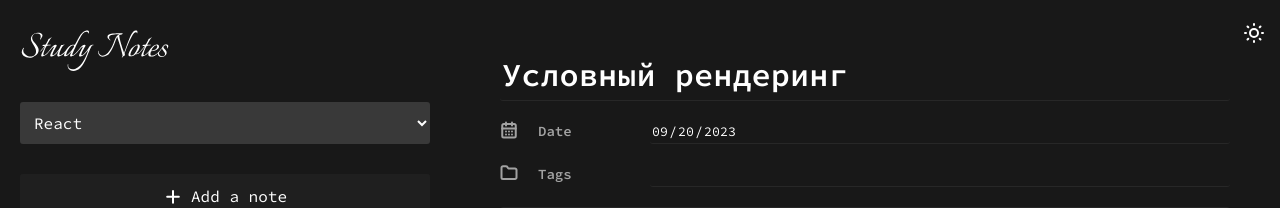
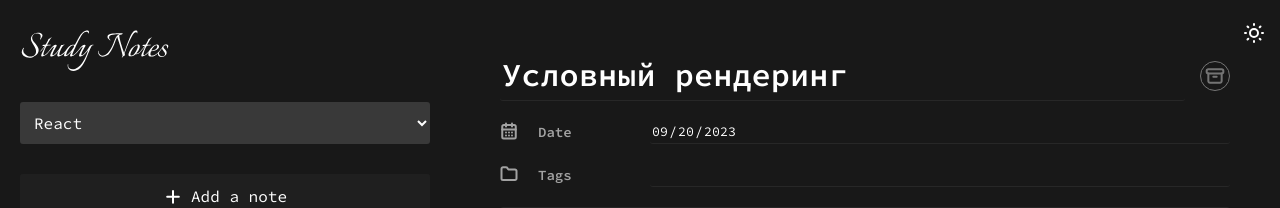
Before and after one commit to katie-soft/study-notes-react-app, a React (Vite) app: page / in a window 1280 px wide. Both pictures are taken after a click on the button 225 px from the left and 298 px from the top of the page. Shown: the top 208 px of the page. Built offline with nearby package versions, Linux system fonts and the light colour scheme.

Commit message:
feat: add functionality to delete notes

```diff
--- a/src/App.jsx
+++ b/src/App.jsx
@@ -15,7 +15,7 @@ import { ThemeContextProvider } from './context/theme.context';
 function App() {
 
 	const [items, setItems] = useLocalStorage('data');
-	const [selectedItem, setSelectedItem] = useState({});
+	const [selectedItem, setSelectedItem] = useState(null);
 
 	const addItem = newItem => {
 		if (!newItem.id) {
@@ -34,7 +34,10 @@ function App() {
 				return i;
 			})]);
 		}
+	};
 
+	const deleteItem = (id) => {
+		setItems([...items.filter(i => i.id !== id)]);
 	};
 
 	return (
@@ -43,12 +46,12 @@ function App() {
 				<div className={styles.app}>
 					<NavPanel>
 						<Header />
-						<NewItemButton />
+						<NewItemButton clearForm={() => setSelectedItem(null)} />
 						<JournalList listItems={mapItems(items)} setItem={setSelectedItem}/>
 					</NavPanel>
 					<Body>
 						<ThemeSelect />
-						<Form formSubmit={addItem} data={selectedItem} />
+						<Form formSubmit={addItem} onDelete={deleteItem} data={selectedItem} />
 					</Body>
 				</div>
 			</TopicContextProvider>
--- a/src/components/Form/Form.jsx
+++ b/src/components/Form/Form.jsx
@@ -7,7 +7,7 @@ import styles from './Form.module.css';
 import { TopicContext } from '../../context/topic.context';
 import { ThemeContext } from '../../context/theme.context';
 
-function Form({ formSubmit, data }) {
+function Form({ formSubmit, data, onDelete }) {
 
 	const [formState, dispatchForm] = useReducer(formReducer, INITIAL_STATE);
 	const {isValid, values, isReadyToSubmit} = formState;
@@ -34,6 +34,10 @@ function Form({ formSubmit, data }) {
 	};
 
 	useEffect(() => {
+		if (!data) {
+			dispatchForm({ type: 'CLEAR'});
+			dispatchForm({ type: 'SET_VALUE', payload: { topicId }});
+		}
 		dispatchForm({ type: 'SET_VALUE', payload: { ...data }});
 	}, [data]);
 
@@ -75,6 +79,12 @@ function Form({ formSubmit, data }) {
 		dispatchForm({ type: 'SUBMIT' });
 	};
 
+	const deleteJournalItem = () => {
+		onDelete(data.id);
+		dispatchForm({ type: 'CLEAR'});
+		dispatchForm({ type: 'SET_VALUE', payload: { topicId }});
+	};
+
 	return (
 		<form className={styles.form} onSubmit={handleForm}>
 			<div className={styles['form-row']}>
@@ -88,6 +98,14 @@ function Form({ formSubmit, data }) {
 					value={values.title}
 					onChange={onChange}
 				/>
+				{data?.id &&
+				<button className={cn(styles['button-archive'], {
+					[styles['button-archive_theme_dark']]: theme === 'dark',
+					[styles['button-archive_theme_light']]: theme === 'light'
+				})} type="button" onClick={deleteJournalItem}>
+					<img src="/archive.svg" alt="Archive" />
+				</button>
+				}
 			</div>
 			<div className={styles['form-row']}>
 				<label className={styles['label-wrapper']} htmlFor="date">
--- a/src/components/Form/Form.module.css
+++ b/src/components/Form/Form.module.css
@@ -5,6 +5,44 @@
   gap: 20px;
   align-items: flex-start;
   justify-content: flex-start;
+}
+
+.form-row {
+  display: flex;
+  width: 100%;
+  align-items: center;
+}
+
+.button-archive {
+  width: 30px;
+  height: 30px;
+  opacity: 0.4;
+  border-radius: 50%;
+  border: 1px solid var(--primary-light);
+  padding: 4px;
+  margin-left: 15px;
+  cursor: pointer;
+  transition: all 0.3s;
+}
+
+.button-archive_theme_dark {
+  background-color: transparent;
+}
+
+.button-archive_theme_light{
+  background-color: var(--secondary-light);
+}
+
+.button-archive:hover {
+  opacity: 1;
+}
+
+.button-archive_theme_dark:hover {
+  background-color: var(--accent-dark);
+}
+
+.button-archive_theme_light:hover {
+  background-color: var(--accent-light);
 }
 
 .input-textarea {
@@ -44,11 +82,6 @@
   border: 1px var(--error) solid;
 }
 
-.form-row {
-  display: flex;
-  width: 100%;
-}
-
 .label-wrapper {
   display: flex;
   gap: 20px;
--- a/src/components/NewItemButton/NewItemButton.jsx
+++ b/src/components/NewItemButton/NewItemButton.jsx
@@ -4,15 +4,17 @@ import { ThemeContext } from '../../context/theme.context';
 import styles from './NewItemButton.module.css';
 import cn from 'classnames';
 
-function NewItemButton() {
+function NewItemButton({clearForm}) {
 
 	const { theme } = useContext(ThemeContext);
 
 	return (
-		<CardButton className={cn(styles['new-item-button'], {
-			[styles['new-item-button_theme_dark']]: theme === 'dark',
-			[styles['new-item-button_theme_light']]: theme === 'light'
-		})}>
+		<CardButton
+			className={cn(styles['new-item-button'], {
+				[styles['new-item-button_theme_dark']]: theme === 'dark',
+				[styles['new-item-button_theme_light']]: theme === 'light'
+			})}
+			onClick={clearForm}>
 			<img src="/plus.svg" alt="+" />
 			<span>Add a note</span>
 		</CardButton>
```
